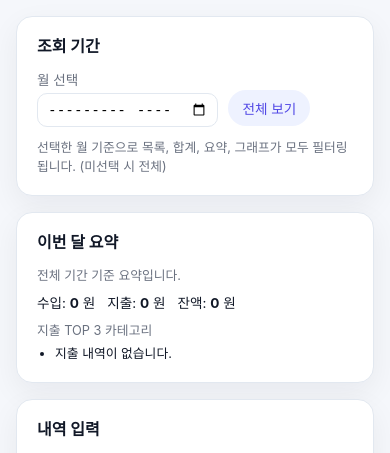
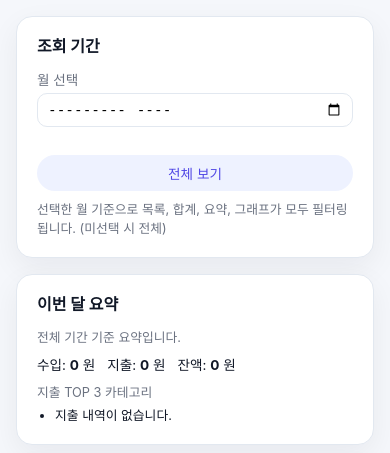
Before and after one commit to KimJunYoung0524/account-book, a Flask app: page / in a window 390 px wide. Shown: the part 168-621 px from the top of the page. Run offline with Flask 3, Linux system fonts and the light colour scheme; data that the repository does not hold is empty.

Commit message:
tweak mobile layout for month filter and form

```diff
--- a/templates/index.html
+++ b/templates/index.html
@@ -389,10 +389,13 @@
         }
 
         /* 작은 폰: 1칸 + 헤더/요약/CSV 세로 정렬 */
+/* 작은 폰: 1칸 + 헤더/요약/CSV/필터 세로 정렬 */
 @media (max-width: 520px) {
+    /* 입력 폼: 1칸 그리드 고정 */
     form {
         grid-template-columns: 1fr;
     }
+
     header {
         flex-direction: column;
         align-items: flex-start;
@@ -403,14 +406,38 @@
     .header-user-text {
         text-align: left;
     }
+
     .summary-bar {
         flex-direction: column;
         align-items: flex-start;
         gap: 4px;
     }
+
+    /* CSV 업로드 줄 세로 정렬 */
     .csv-row {
         flex-direction: column;
         align-items: flex-start;
+    }
+
+    /* ✅ 조회 기간: 월 선택 / 전체 보기 세로로 쌓기 */
+    .filter-row {
+        flex-direction: column;
+        align-items: flex-start;
+        gap: 8px;
+    }
+    .filter-field {
+        width: 100%;
+    }
+    .filter-field input[type="month"] {
+        width: 100%;
+    }
+    #btn-clear-filter {
+        width: 100%;
+        justify-content: center;
+        text-align: center;
+    }
+}
+
             }
         }
     </style>
```
Lines whose indentation alone changed are shown as unchanged.
